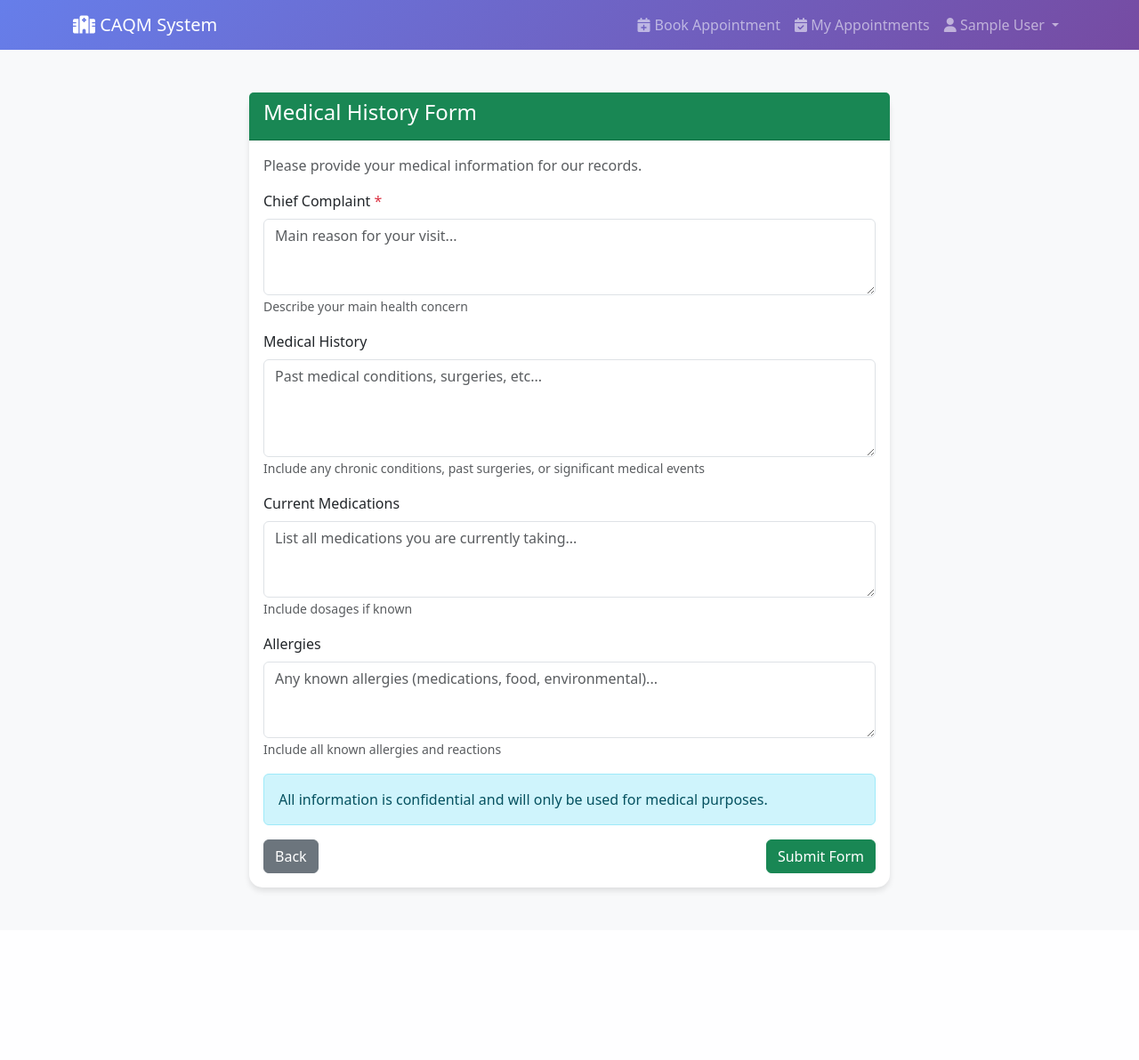
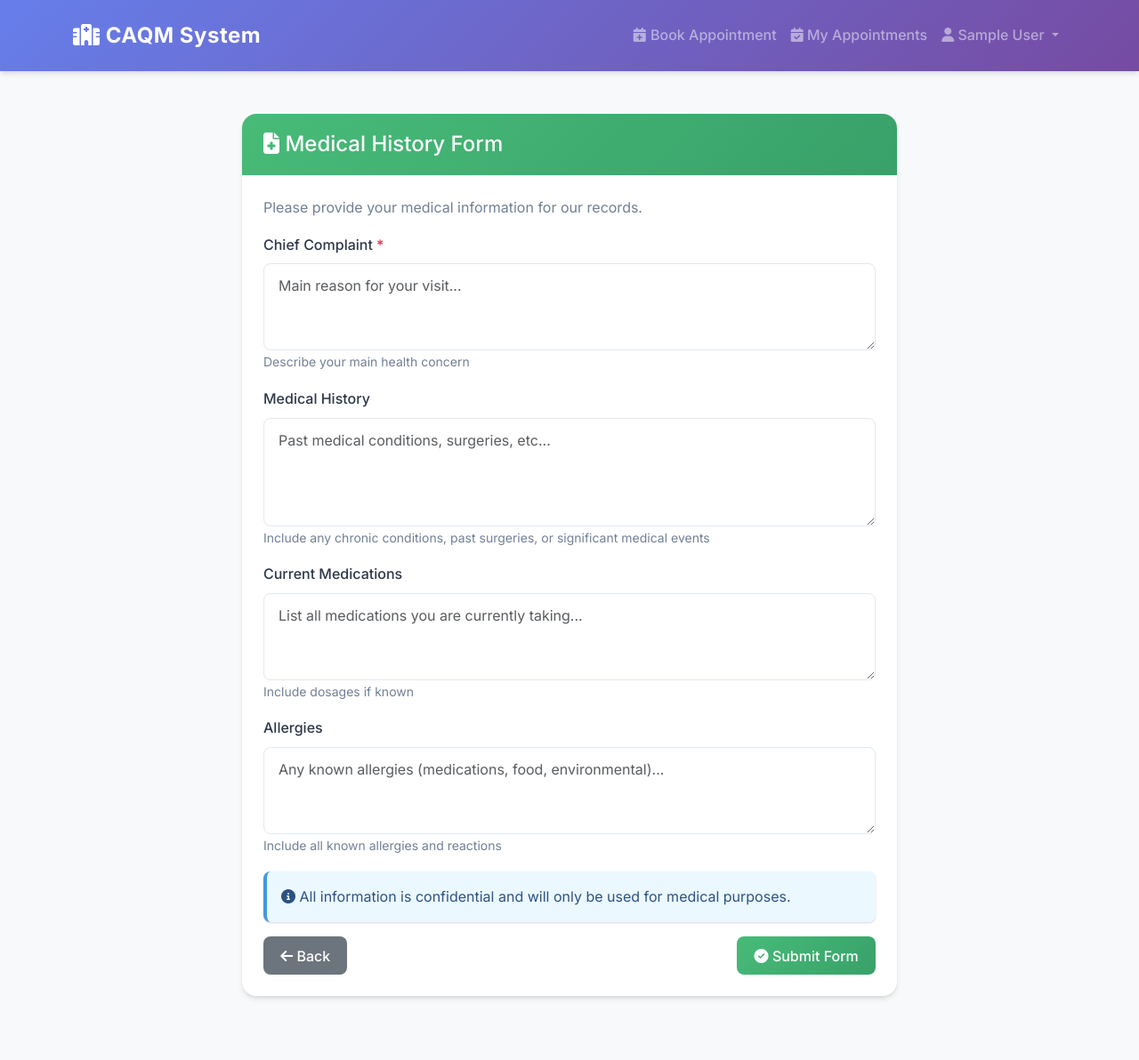
Before and after one commit to Mouaz-Ahmed-Alazazy/CAQM, a Django app: template appointments/templates/appointments/submit_patient_form.html in a window 1280 px wide. Shown: the whole page at 89% size. Before the commit the page ends 1004 px from the top, so only its background shows below. Run offline with Django 5.2, Linux system fonts and the light colour scheme; the template is opened without the code that fills it, so the values that code supplies are empty; the visitor is signed in with stand-in values (Sample User, id 1).

Commit message:
fix style issues

```diff
--- a/accounts/templates/accounts/base.html
+++ b/accounts/templates/accounts/base.html
@@ -1,3 +1,4 @@
+{% load static %}
 <!DOCTYPE html>
 <html lang="en">
 
@@ -5,51 +6,18 @@
     <meta charset="UTF-8">
     <meta name="viewport" content="width=device-width, initial-scale=1.0">
     <title>{% block title %}CAQM - Clinic Appointment & Queue Management{% endblock %}</title>
+
+    <!-- Google Fonts -->
+    <link rel="preconnect" href="https://fonts.googleapis.com">
+    <link rel="preconnect" href="https://fonts.gstatic.com" crossorigin>
+    <link href="https://fonts.googleapis.com/css2?family=Inter:wght@300;400;500;600;700&display=swap" rel="stylesheet">
+
+    <!-- Bootstrap & FontAwesome -->
     <link href="https://cdn.jsdelivr.net/npm/bootstrap@5.3.0/dist/css/bootstrap.min.css" rel="stylesheet">
     <link rel="stylesheet" href="https://cdnjs.cloudflare.com/ajax/libs/font-awesome/6.4.0/css/all.min.css">
-    <style>
-        body {
-            background-color: #f8f9fa;
-            min-height: 100vh;
-        }
 
-        .navbar {
-            background: linear-gradient(135deg, #667eea 0%, #764ba2 100%);
-        }
-
-        .card {
-            border: none;
-            border-radius: 15px;
-            box-shadow: 0 4px 6px rgba(0, 0, 0, 0.1);
-        }
-
-        .btn-primary {
-            background: linear-gradient(135deg, #667eea 0%, #764ba2 100%);
-            border: none;
-        }
-
-        .btn-primary:hover {
-            background: linear-gradient(135deg, #764ba2 0%, #667eea 100%);
-        }
-
-        /* Style for logout form to look like a link */
-        .logout-form {
-            display: inline;
-        }
-
-        .logout-btn {
-            background: none;
-            border: none;
-            color: inherit;
-            padding: 0;
-            cursor: pointer;
-            text-decoration: none;
-        }
-
-        .logout-btn:hover {
-            text-decoration: none;
-        }
-    </style>
+    <!-- Custom CSS -->
+    <link rel="stylesheet" href="{% static 'css/style.css' %}">
     {% block extra_css %}{% endblock %}
 </head>
 
--- a/appointments/templates/appointments/submit_patient_form.html
+++ b/appointments/templates/appointments/submit_patient_form.html
@@ -1,17 +1,16 @@
-{% extends 'base.html' %}
+{% extends 'accounts/base.html' %}
 {% load static %}
 
 {% block title %}Submit Medical Form{% endblock %}
 
 {% block content %}
-<div class="container mt-5">
 <div class="row justify-content-center">
     <div class="col-md-8">
         <div class="card">
             <div class="card-header bg-success text-white">
-                    <h4><i class="bi bi-file-earmark-medical"></i> Medical History Form</h4>
+                <h4 class="mb-0"><i class="fas fa-file-medical"></i> Medical History Form</h4>
             </div>
-                <div class="card-body">
+            <div class="card-body p-4">
                 <p class="text-muted">Please provide your medical information for our records.</p>
 
                 <form method="post">
@@ -48,16 +47,16 @@
                     </div>
 
                     <div class="alert alert-info">
-                            <i class="bi bi-info-circle"></i> All information is confidential and will only be used for
+                        <i class="fas fa-info-circle"></i> All information is confidential and will only be used for
                         medical purposes.
                     </div>
 
                     <div class="d-flex justify-content-between">
                         <a href="{% url 'appointments:my_appointments' %}" class="btn btn-secondary">
-                                <i class="bi bi-arrow-left"></i> Back
+                            <i class="fas fa-arrow-left"></i> Back
                         </a>
                         <button type="submit" class="btn btn-success">
-                                <i class="bi bi-check-circle"></i> Submit Form
+                            <i class="fas fa-check-circle"></i> Submit Form
                         </button>
                     </div>
                 </form>
@@ -65,5 +64,4 @@
         </div>
     </div>
 </div>
-</div>
 {% endblock %}
--- a/caqm_project/urls.py
+++ b/caqm_project/urls.py
@@ -25,3 +25,9 @@ urlpatterns = [
     path('appointments/', include('appointments.urls')),
     path('', lambda request: redirect('accounts:login')),
 ]
+
+from django.conf import settings
+from django.conf.urls.static import static
+
+if settings.DEBUG:
+    urlpatterns += static(settings.STATIC_URL, document_root=settings.STATIC_ROOT)
--- /dev/null
+++ b/static/css/style.css
@@ -0,0 +1,232 @@
+/* CAQM Professional Styling */
+:root {
+    --primary-color: #667eea;
+    --secondary-color: #764ba2;
+    --accent-color: #00cdac;
+    --text-dark: #2d3748;
+    --text-light: #718096;
+    --bg-light: #f8f9fa;
+    --white: #ffffff;
+    --success: #48bb78;
+    --danger: #f56565;
+    --warning: #ed8936;
+    --info: #4299e1;
+    --shadow-sm: 0 1px 3px 0 rgba(0, 0, 0, 0.1), 0 1px 2px 0 rgba(0, 0, 0, 0.06);
+    --shadow-md: 0 4px 6px -1px rgba(0, 0, 0, 0.1), 0 2px 4px -1px rgba(0, 0, 0, 0.06);
+    --shadow-lg: 0 10px 15px -3px rgba(0, 0, 0, 0.1), 0 4px 6px -2px rgba(0, 0, 0, 0.05);
+    --radius-md: 0.5rem;
+    --radius-lg: 1rem;
+}
+
+body {
+    background-color: var(--bg-light);
+    font-family: 'Inter', -apple-system, BlinkMacSystemFont, "Segoe UI", Roboto, "Helvetica Neue", Arial, sans-serif;
+    color: var(--text-dark);
+    line-height: 1.6;
+    min-height: 100vh;
+    display: flex;
+    flex-direction: column;
+}
+
+/* Navigation */
+.navbar {
+    background: linear-gradient(135deg, var(--primary-color) 0%, var(--secondary-color) 100%);
+    box-shadow: var(--shadow-md);
+    padding: 1rem 0;
+}
+
+.navbar-brand {
+    font-weight: 700;
+    font-size: 1.5rem;
+    letter-spacing: 0.5px;
+}
+
+.nav-link {
+    font-weight: 500;
+    transition: all 0.3s ease;
+    opacity: 0.9;
+}
+
+.nav-link:hover {
+    opacity: 1;
+    transform: translateY(-1px);
+}
+
+/* Cards */
+.card {
+    border: none;
+    border-radius: var(--radius-lg);
+    box-shadow: var(--shadow-md);
+    transition: transform 0.3s ease, box-shadow 0.3s ease;
+    background: var(--white);
+    overflow: hidden;
+    margin-bottom: 1.5rem;
+}
+
+.card:hover {
+    transform: translateY(-5px);
+    box-shadow: var(--shadow-lg);
+}
+
+.card-header {
+    border-bottom: none;
+    padding: 1.25rem 1.5rem;
+    font-weight: 600;
+}
+
+.card-header.bg-primary {
+    background: linear-gradient(135deg, var(--primary-color) 0%, var(--secondary-color) 100%) !important;
+}
+
+.card-header.bg-success {
+    background: linear-gradient(135deg, #48bb78 0%, #38a169 100%) !important;
+}
+
+.card-header.bg-info {
+    background: linear-gradient(135deg, #4299e1 0%, #3182ce 100%) !important;
+}
+
+.card-header.bg-warning {
+    background: linear-gradient(135deg, #ed8936 0%, #dd6b20 100%) !important;
+    color: white;
+}
+
+.card-body {
+    padding: 1.5rem;
+}
+
+/* Buttons */
+.btn {
+    border-radius: var(--radius-md);
+    padding: 0.6rem 1.2rem;
+    font-weight: 500;
+    transition: all 0.3s ease;
+    border: none;
+}
+
+.btn-primary {
+    background: linear-gradient(135deg, var(--primary-color) 0%, var(--secondary-color) 100%);
+    box-shadow: 0 4px 6px rgba(102, 126, 234, 0.25);
+}
+
+.btn-primary:hover {
+    background: linear-gradient(135deg, var(--secondary-color) 0%, var(--primary-color) 100%);
+    transform: translateY(-2px);
+    box-shadow: 0 6px 8px rgba(102, 126, 234, 0.3);
+}
+
+.btn-success {
+    background: linear-gradient(135deg, #48bb78 0%, #38a169 100%);
+}
+
+.btn-danger {
+    background: linear-gradient(135deg, #f56565 0%, #e53e3e 100%);
+}
+
+.btn:disabled {
+    opacity: 0.7;
+    cursor: not-allowed;
+    transform: none !important;
+}
+
+/* Forms */
+.form-control, .form-select {
+    border-radius: var(--radius-md);
+    border: 1px solid #e2e8f0;
+    padding: 0.75rem 1rem;
+    transition: all 0.3s ease;
+}
+
+.form-control:focus, .form-select:focus {
+    border-color: var(--primary-color);
+    box-shadow: 0 0 0 3px rgba(102, 126, 234, 0.15);
+}
+
+.form-label {
+    font-weight: 500;
+    color: var(--text-dark);
+    margin-bottom: 0.5rem;
+}
+
+/* Tables */
+.table {
+    margin-bottom: 0;
+}
+
+.table th {
+    font-weight: 600;
+    color: var(--text-light);
+    text-transform: uppercase;
+    font-size: 0.85rem;
+    letter-spacing: 0.5px;
+    border-bottom-width: 1px;
+    padding: 1rem;
+}
+
+.table td {
+    vertical-align: middle;
+    padding: 1rem;
+    color: var(--text-dark);
+}
+
+.table-hover tbody tr:hover {
+    background-color: rgba(102, 126, 234, 0.05);
+}
+
+/* Badges */
+.badge {
+    padding: 0.5em 0.8em;
+    border-radius: 20px;
+    font-weight: 600;
+    letter-spacing: 0.5px;
+}
+
+/* Alerts */
+.alert {
+    border: none;
+    border-radius: var(--radius-md);
+    box-shadow: var(--shadow-sm);
+}
+
+.alert-info {
+    background-color: #ebf8ff;
+    color: #2c5282;
+    border-left: 4px solid #4299e1;
+}
+
+/* Utilities */
+.text-muted {
+    color: var(--text-light) !important;
+}
+
+.shadow-hover:hover {
+    transform: translateY(-2px);
+    box-shadow: var(--shadow-lg) !important;
+}
+
+/* Footer */
+footer {
+    margin-top: auto;
+    background: white;
+    padding: 1.5rem 0;
+    border-top: 1px solid #e2e8f0;
+    color: var(--text-light);
+}
+
+/* Logout Button */
+.logout-btn {
+    background: none;
+    border: none;
+    color: inherit;
+    padding: 0.5rem 1rem;
+    cursor: pointer;
+    text-decoration: none;
+    width: 100%;
+    text-align: left;
+    transition: background-color 0.2s;
+}
+
+.logout-btn:hover {
+    background-color: #f7fafc;
+    color: var(--danger);
+}
```
Also changed, not shown: appointments/templates/appointments/modify_appointment.html (+8 -12 lines), appointments/templates/appointments/my_appointments.html (+12 -4 lines). Lines whose indentation alone changed are shown as unchanged.
